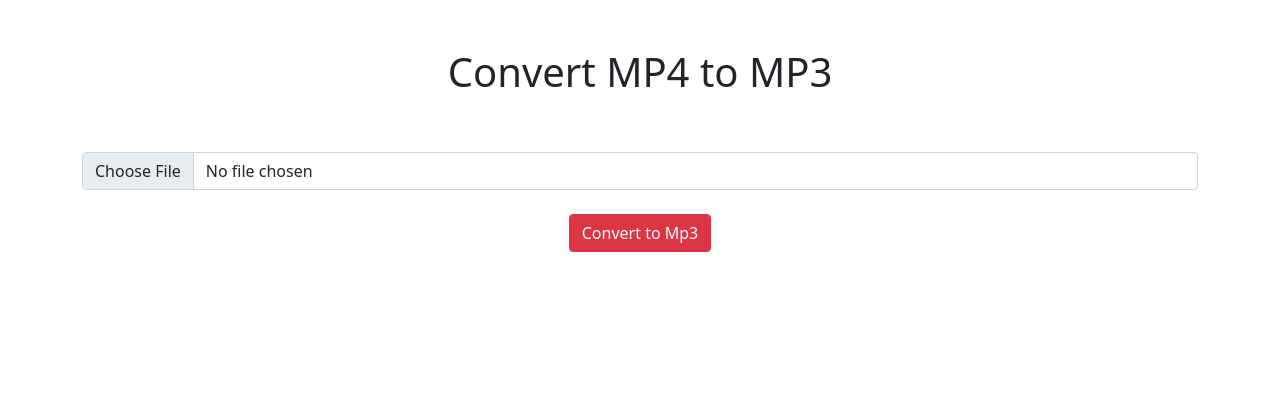
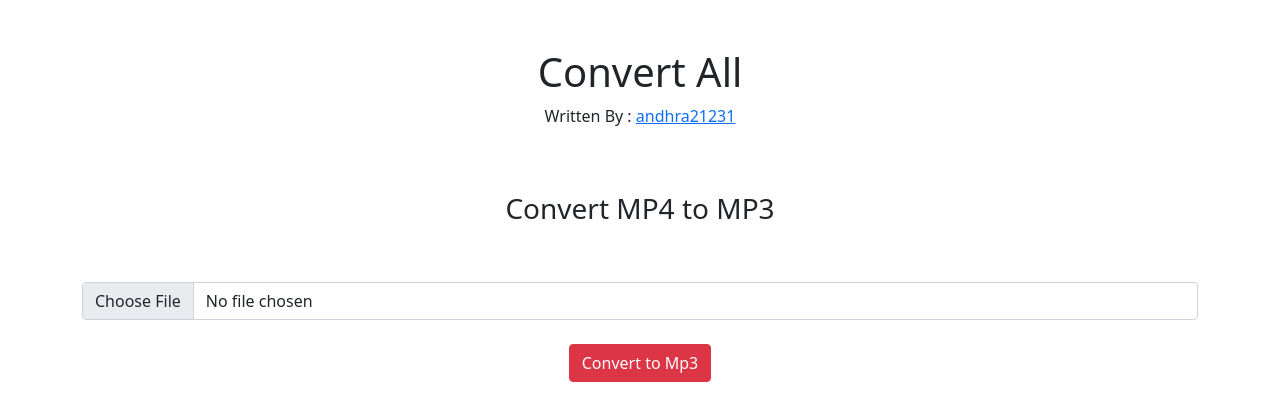
Before and after one commit to andhra21231/convertall, a website: page index.html in a window 1280 px wide. Drawn offline with nearby package versions, Linux system fonts and the light colour scheme.

Commit message:
Change some useless thing

```diff
--- a/index.html
+++ b/index.html
@@ -7,9 +7,12 @@
     <body>
         <div class="container">
             <br><br>
-            <h1 class="text-center">
+            <h1 class="text-center">Convert All</h1>
+            <p class="text-center">Written By : <a href="https://github.com/andhra21231">andhra21231</a></p>
+            <br><br>
+            <h3 class="text-center">
                 Convert MP4 to MP3
-            </h1>
+            </h3>
             <br><br>
             <form action="/convert" method="POST" enctype="multipart/form-data">
               <div class="form-group">
```
